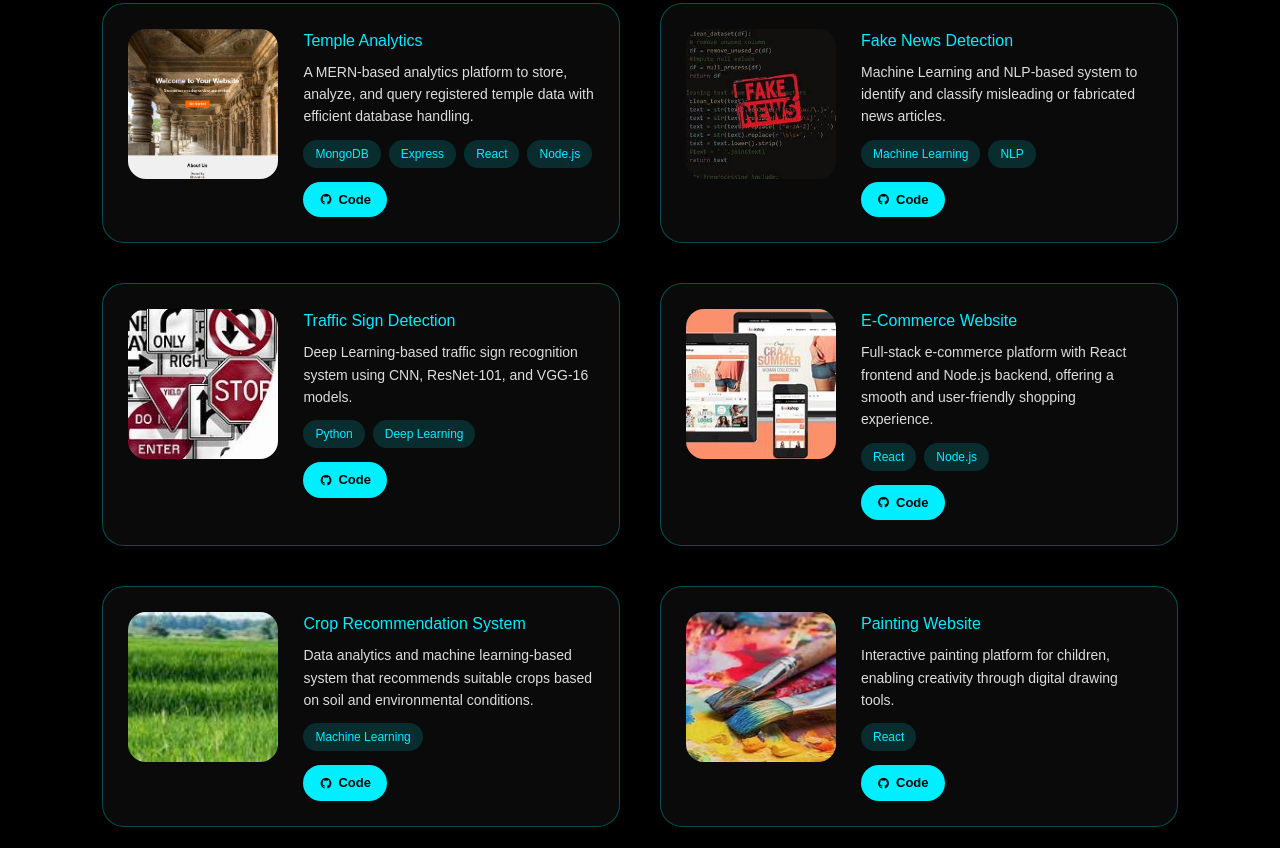
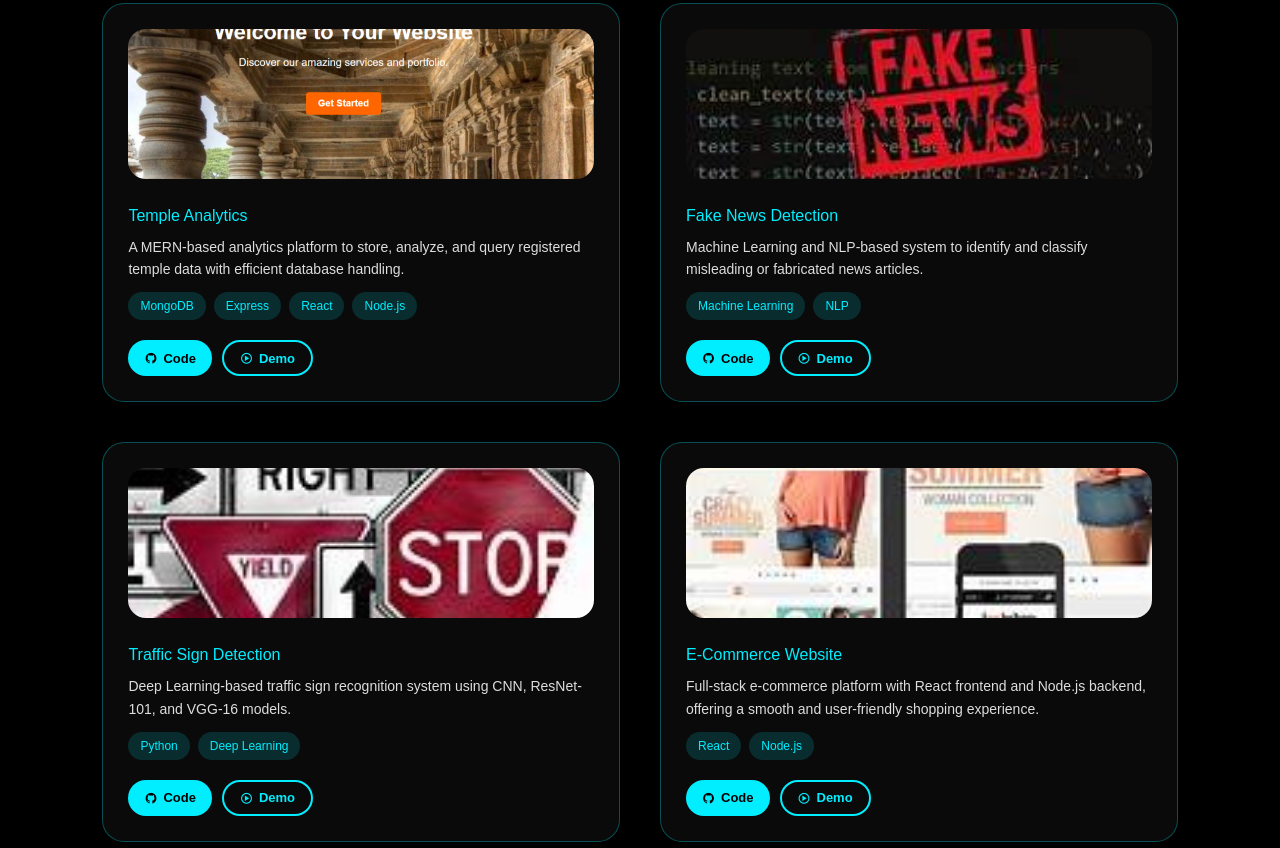
Before and after one commit to bhuvanika1102/Portfolio, a plain HTML site: page index.html in a window 1280 px wide. Shown: the part 4332-5180 px from the top of the page. Drawn offline with nearby package versions, Linux system fonts and the light colour scheme.

Commit message:
Added button for demo videos in project section

```diff
--- a/files/style.css
+++ b/files/style.css
@@ -1026,6 +1026,7 @@ body {
         color: #000;
     }
 }
+
 .about-grid {
     display: grid;
     grid-template-columns: repeat(auto-fit, minmax(280px, 1fr));
@@ -1104,6 +1105,7 @@ body {
         text-align: center;
     }
 }
+
 .stepper-container {
     display: flex;
     flex-direction: column;
@@ -1129,7 +1131,8 @@ body {
     color: #ddd;
     width: 100%;
     max-width: 100%;
-    min-height: 120px; /* Equal height */
+    min-height: 120px;
+    /* Equal height */
     display: flex;
     flex-direction: column;
     justify-content: center;
@@ -1150,6 +1153,7 @@ body {
     height: 30px;
     background-color: cyan;
 }
+
 /* Ongoing Projects Section */
 .sub-text {
     text-align: center;
@@ -1225,6 +1229,7 @@ body {
     align-items: center;
     gap: 6px;
 }
+
 /* Project Grid */
 .project-grid {
     display: grid;
@@ -1242,6 +1247,8 @@ body {
     border-radius: 22px;
     padding: 25px;
     transition: all 0.3s ease;
+    flex-direction: column;
+    height: 100%;
 }
 
 .project-item:hover {
@@ -1275,6 +1282,12 @@ body {
     line-height: 1.6;
 }
 
+.project-content {
+    display: flex;
+    flex-direction: column;
+    flex-grow: 1;
+}
+
 /* Tags */
 .project-tags {
     margin-top: 12px;
@@ -1293,25 +1306,56 @@ body {
 
 /* Buttons */
 .project-actions {
-    margin-top: 14px;
+    /* margin-top: 14px; */
+    display: flex;
+    gap: 10px;
+    align-items: center;
+    flex-wrap: nowrap;
+    margin-top: 20px;
+
+
 }
 
+
 .project-actions a {
-    display: inline-flex;
+    display: flex;
     align-items: center;
+    justify-content: center;
     gap: 6px;
+
+    height: 36px;
+    padding: 0 16px;
+
     color: #000;
     background: #0ef;
-    padding: 8px 16px;
     border-radius: 20px;
     font-size: 13px;
     font-weight: bold;
     transition: 0.3s;
 }
 
+.project-actions a.demo {
+    background: transparent;
+    color: #0ef;
+    border: 2px solid #0ef;
+}
+
+
 .project-actions a:hover {
     background: #00c7d6;
 }
+
+.project-actions a.demo {
+    background: transparent;
+    color: #0ef;
+    border: 2px solid #0ef;
+}
+
+.project-actions a.demo:hover {
+    background: rgb(0, 0, 0);
+    color: #0ef;
+}
+
 /* Ongoing card with image */
 .ongoing-card.with-image {
     display: flex;
--- a/index.html
+++ b/index.html
@@ -436,6 +436,9 @@
                         <a href="https://github.com/bhuvanika1102/Temple-Analytics-Using-MERN" target="_blank">
                             <i class='bx bxl-github'></i> Code
                         </a>
+                        <a href="https://drive.google.com/file/d/FILE_ID/view?usp=sharing" target="_blank" class="demo">
+                            <i class='bx bx-play-circle'></i> Demo
+                        </a>
                     </div>
                 </div>
             </div>
@@ -458,6 +461,9 @@
                     <div class="project-actions">
                         <a href="https://github.com/bhuvanika1102/Fake-News-Detection" target="_blank">
                             <i class='bx bxl-github'></i> Code
+                        </a>
+                        <a href="https://drive.google.com/file/d/FILE_ID/view?usp=sharing" target="_blank" class="demo">
+                            <i class='bx bx-play-circle'></i> Demo
                         </a>
                     </div>
                 </div>
@@ -482,6 +488,9 @@
                         <a href="https://github.com/bhuvanika1102/Traffic_Sign_Detection" target="_blank">
                             <i class='bx bxl-github'></i> Code
                         </a>
+                        <a href="https://drive.google.com/file/d/FILE_ID/view?usp=sharing" target="_blank" class="demo">
+                            <i class='bx bx-play-circle'></i> Demo
+                        </a>
                     </div>
                 </div>
             </div>
@@ -505,6 +514,9 @@
                         <a href="https://github.com/bhuvanika1102/E-Commerce-Website" target="_blank">
                             <i class='bx bxl-github'></i> Code
                         </a>
+                        <a href="https://drive.google.com/file/d/FILE_ID/view?usp=sharing" target="_blank" class="demo">
+                            <i class='bx bx-play-circle'></i> Demo
+                        </a>
                     </div>
                 </div>
             </div>
@@ -527,6 +539,9 @@
                         <a href="https://github.com/bhuvanika1102/Crop-Recommendation-system" target="_blank">
                             <i class='bx bxl-github'></i> Code
                         </a>
+                        <a href="https://drive.google.com/file/d/FILE_ID/view?usp=sharing" target="_blank" class="demo">
+                            <i class='bx bx-play-circle'></i> Demo
+                        </a>
                     </div>
                 </div>
             </div>
@@ -548,6 +563,9 @@
                     <div class="project-actions">
                         <a href="https://github.com/bhuvanika1102/Paint-Website-Using-ReactJs" target="_blank">
                             <i class='bx bxl-github'></i> Code
+                        </a>
+                        <a href="https://drive.google.com/file/d/FILE_ID/view?usp=sharing" target="_blank" class="demo">
+                            <i class='bx bx-play-circle'></i> Demo
                         </a>
                     </div>
                 </div>
@@ -572,6 +590,9 @@
                         <a href="https://github.com/bhuvanika1102/online_ticket_booking" target="_blank">
                             <i class='bx bxl-github'></i> Code
                         </a>
+                        <a href="https://drive.google.com/file/d/FILE_ID/view?usp=sharing" target="_blank" class="demo">
+                            <i class='bx bx-play-circle'></i> Demo
+                        </a>
                     </div>
                 </div>
             </div>
@@ -593,6 +614,9 @@
                     <div class="project-actions">
                         <a href="https://github.com/bhuvanika1102/Happiness_Analysis" target="_blank">
                             <i class='bx bxl-github'></i> Code
+                        </a>
+                        <a href="https://drive.google.com/file/d/FILE_ID/view?usp=sharing" target="_blank" class="demo">
+                            <i class='bx bx-play-circle'></i> Demo
                         </a>
                     </div>
                 </div>
@@ -619,6 +643,9 @@
                             target="_blank">
                             <i class='bx bxl-github'></i> Code
                         </a>
+                        <a href="https://drive.google.com/file/d/FILE_ID/view?usp=sharing" target="_blank" class="demo">
+                            <i class='bx bx-play-circle'></i> Demo
+                        </a>
                     </div>
                 </div>
             </div>
@@ -643,6 +670,9 @@
                         <a href="https://github.com/bhuvanika1102/AI_Virtual_Paint" target="_blank">
                             <i class='bx bxl-github'></i> Code
                         </a>
+                        <a href="https://drive.google.com/file/d/FILE_ID/view?usp=sharing" target="_blank" class="demo">
+                            <i class='bx bx-play-circle'></i> Demo
+                        </a>
                     </div>
                 </div>
             </div>
@@ -666,6 +696,9 @@
                         <a href="https://github.com/bhuvanika1102/Load_Balancer" target="_blank">
                             <i class='bx bxl-github'></i> Code
                         </a>
+                        <a href="https://drive.google.com/file/d/FILE_ID/view?usp=sharing" target="_blank" class="demo">
+                            <i class='bx bx-play-circle'></i> Demo
+                        </a>
                     </div>
                 </div>
             </div>
@@ -687,6 +720,9 @@
                     <div class="project-actions">
                         <a href="https://github.com/bhuvanika1102/AICET" target="_blank">
                             <i class='bx bxl-github'></i> Code
+                        </a>
+                        <a href="https://drive.google.com/file/d/FILE_ID/view?usp=sharing" target="_blank" class="demo">
+                            <i class='bx bx-play-circle'></i> Demo
                         </a>
                     </div>
                 </div>
@@ -711,6 +747,9 @@
                         <a href="https://github.com/bhuvanika1102/Yolo_Object_Detection" target="_blank">
                             <i class='bx bxl-github'></i> Code
                         </a>
+                        <a href="https://drive.google.com/file/d/FILE_ID/view?usp=sharing" target="_blank" class="demo">
+                            <i class='bx bx-play-circle'></i> Demo
+                        </a>
                     </div>
                 </div>
             </div>
@@ -734,6 +773,9 @@
                         <a href="https://github.com/bhuvanika1102/Chess_Game" target="_blank">
                             <i class='bx bxl-github'></i> Code
                         </a>
+                        <a href="https://drive.google.com/file/d/FILE_ID/view?usp=sharing" target="_blank" class="demo">
+                            <i class='bx bx-play-circle'></i> Demo
+                        </a>
                     </div>
                 </div>
             </div>
@@ -756,6 +798,9 @@
                     <div class="project-actions">
                         <a href="https://github.com/bhuvanika1102/Dictionay_bst" target="_blank">
                             <i class='bx bxl-github'></i> Code
+                        </a>
+                        <a href="https://drive.google.com/file/d/FILE_ID/view?usp=sharing" target="_blank" class="demo">
+                            <i class='bx bx-play-circle'></i> Demo
                         </a>
                     </div>
                 </div>
@@ -784,6 +829,9 @@
                         <a href="https://github.com/bhuvanika1102/Notes_App_reactMUI" target="_blank">
                             <i class='bx bxl-github'></i> Code
                         </a>
+                        <a href="https://drive.google.com/file/d/FILE_ID/view?usp=sharing" target="_blank" class="demo">
+                            <i class='bx bx-play-circle'></i> Demo
+                        </a>
                     </div>
                 </div>
             </div>
@@ -809,6 +857,9 @@
                     <div class="project-actions">
                         <a href="https://github.com/bhuvanika1102/Weather_App_React-MUI" target="_blank">
                             <i class='bx bxl-github'></i> Code
+                        </a>
+                        <a href="https://drive.google.com/file/d/FILE_ID/view?usp=sharing" target="_blank" class="demo">
+                            <i class='bx bx-play-circle'></i> Demo
                         </a>
                     </div>
                 </div>
```
Lines whose indentation alone changed are shown as unchanged.
